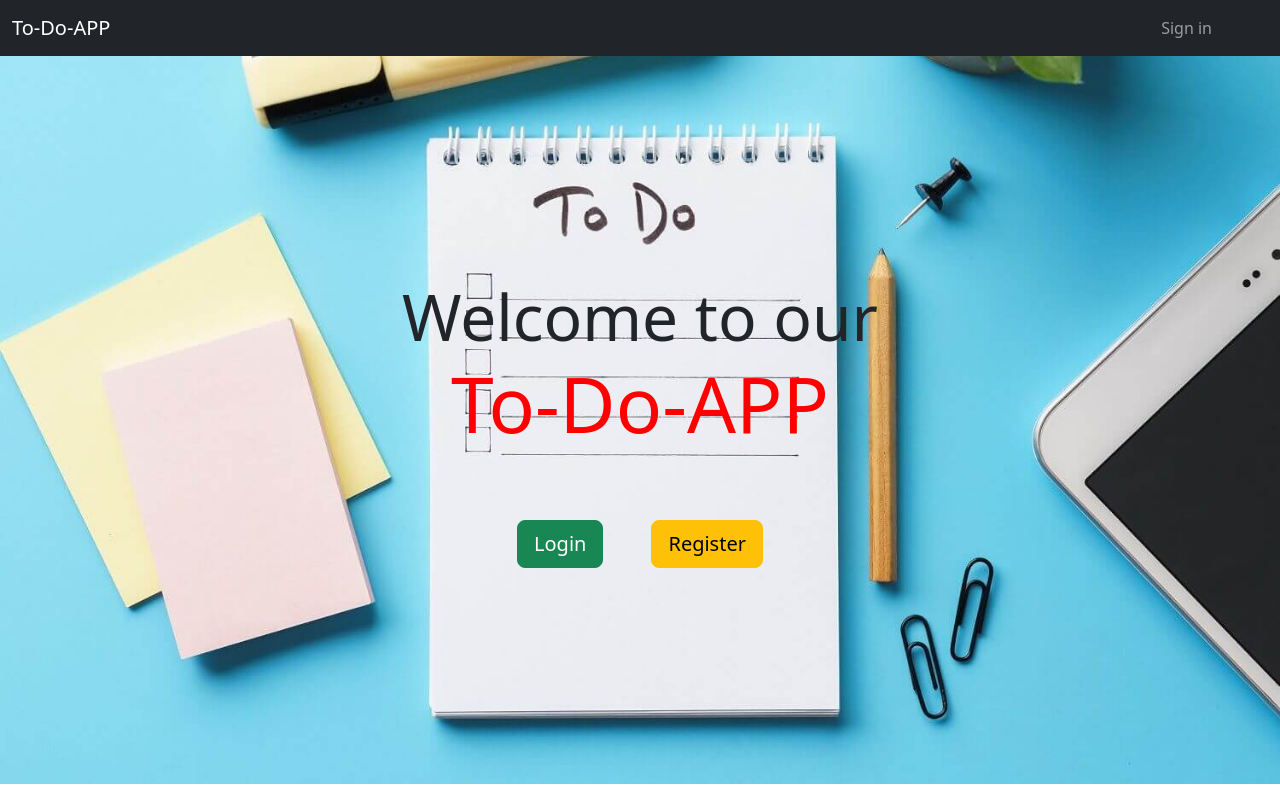
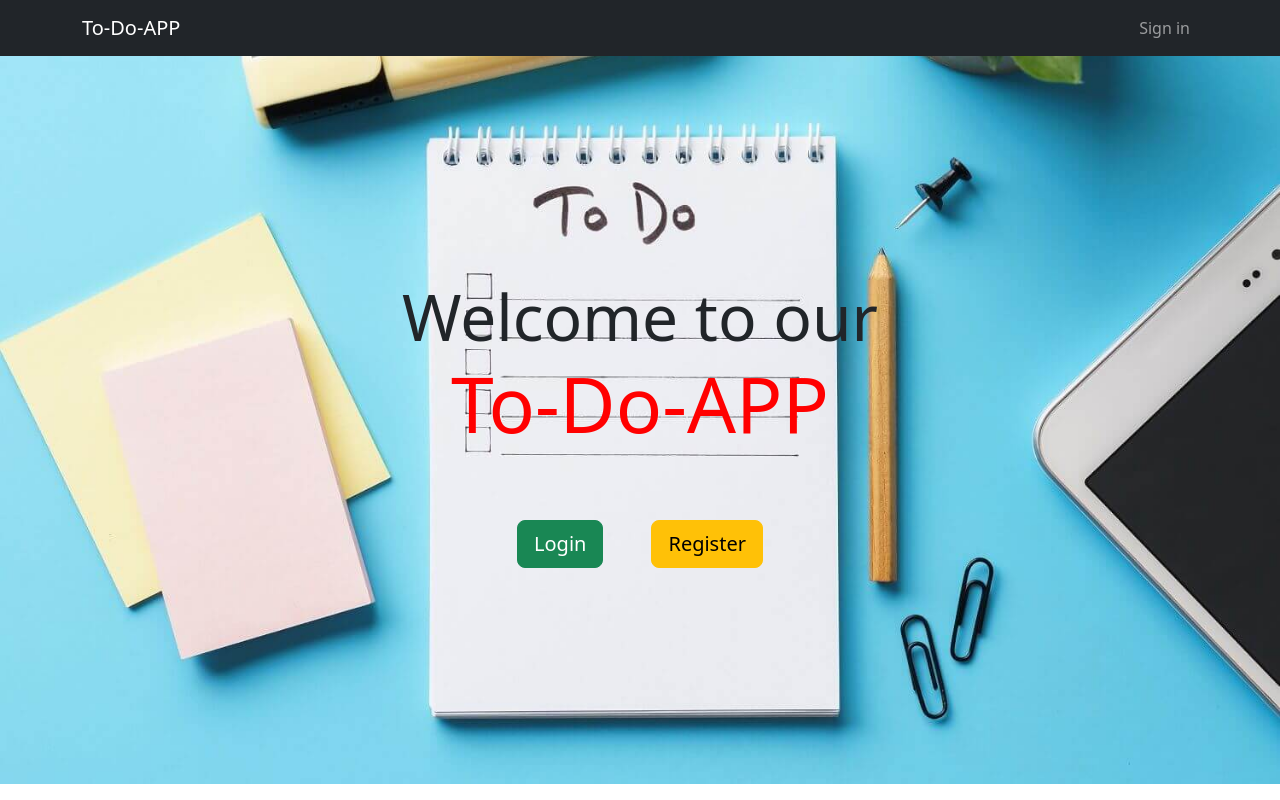
Before and after one commit to Shahzaibzah00r/Todo_App_Front-end, a React (Create React App) app: page / in a window 1280 px wide. Built offline with nearby package versions, Linux system fonts and the light colour scheme.

Commit message:
some change in header

```diff
--- a/public/index.html
+++ b/public/index.html
@@ -7,7 +7,6 @@
       href="https://cdn-icons-png.flaticon.com/512/7692/7692809.png"
     />
     <meta name="viewport" content="width=device-width, initial-scale=1" />
-    <meta name="theme-color" content="#000000" />
     <meta
       name="description"
       content="Web site created using create-react-app"
--- a/src/My_Componets/Header.js
+++ b/src/My_Componets/Header.js
@@ -25,7 +25,7 @@ function Header() {
   }, [btnLogout, setLcData, localData]);
   return (
     <Navbar expand="lg" variant="dark" bg="dark">
-      <Container fluid>
+      <Container>
         <Navbar.Brand href="/">
           <Link to="/" className="links">
             To-Do-APP
@@ -47,24 +47,13 @@ function Header() {
             )}
           </Nav>
 
-          <Nav className=" me-5 " style={{ maxHeight: "100px" }} navbarScroll>
+          <Nav style={{ maxHeight: "100px" }} navbarScroll>
             {localData ? (
               <>
-
-                <img
-                  className=" me-2 my-auto"
-                  src={localData.userData.profilePic}
-                  style={{
-                    height: "35px",
-                    width: "35px",
-                    cursor: "pointer",
-                    borderRadius: "100%",
-                  }}
-                />
                 <NavDropdown
                   title={lcData}
                   id="navbarScrollingDropdown"
-                  className=" me-5 "
+                  className=" me-1 "
                 >
                   <NavDropdown.Item href="profile">
                     <Link to="/profile" className="links navItems">
@@ -76,6 +65,16 @@ function Header() {
                     Logout
                   </NavDropdown.Item>
                 </NavDropdown>
+                <img
+                  className=" my-auto"
+                  src={localData.userData.profilePic}
+                  style={{
+                    height: "35px",
+                    width: "35px",
+                    cursor: "pointer",
+                    borderRadius: "100%",
+                  }}
+                />
               </>
             ) : (
               <Nav>
```
